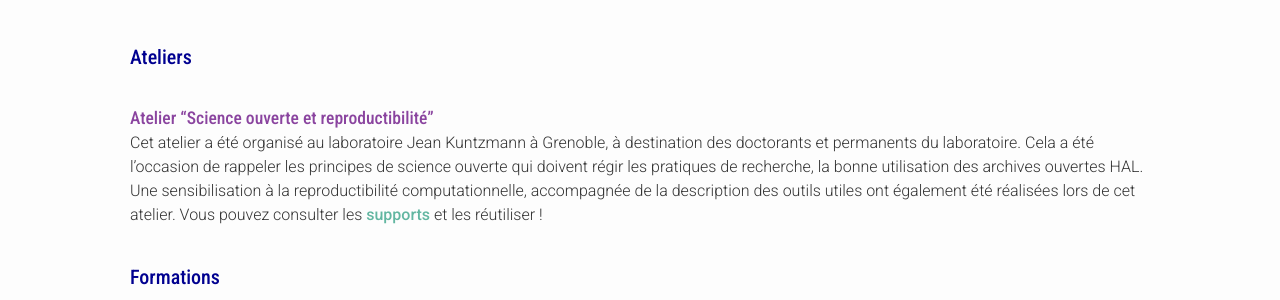
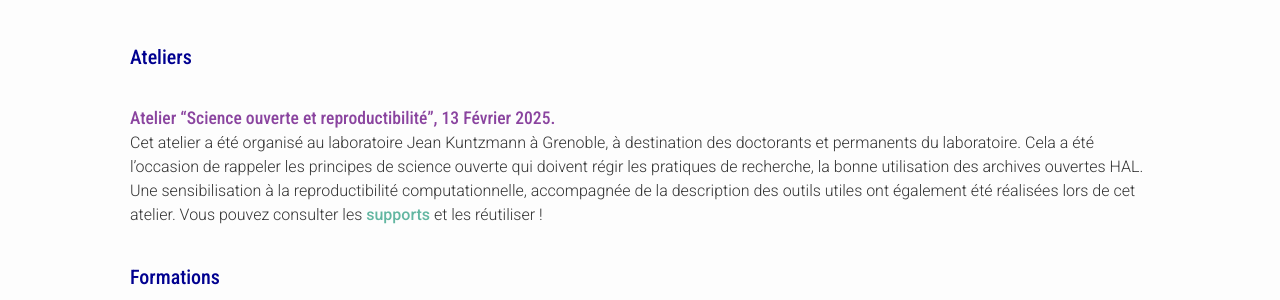
Before and after one commit to FR-RN/FR-RN, a Jekyll site: the page built from formations.md, in a window 1280 px wide. Shown: the part 272-572 px from the top of the page. Built offline with Jekyll 4.4.1, drawn with Linux system fonts in a browser that asks for light colours; some web fonts are replaced.

Commit message:
Add formation + menu

```diff
--- a/formations.md
+++ b/formations.md
@@ -10,7 +10,7 @@ siteNav: false
 
 
 ## Ateliers
-### Atelier "Science ouverte et reproductibilité"
+### Atelier "Science ouverte et reproductibilité", 13 Février 2025.
 Cet atelier a été organisé au laboratoire Jean Kuntzmann à Grenoble, à destination
 des doctorants et permanents du laboratoire. Cela a été l'occasion de rappeler
 les principes de science ouverte qui doivent régir les pratiques de recherche,
```
Also changed, not shown: community.md (+1 -1 lines).
